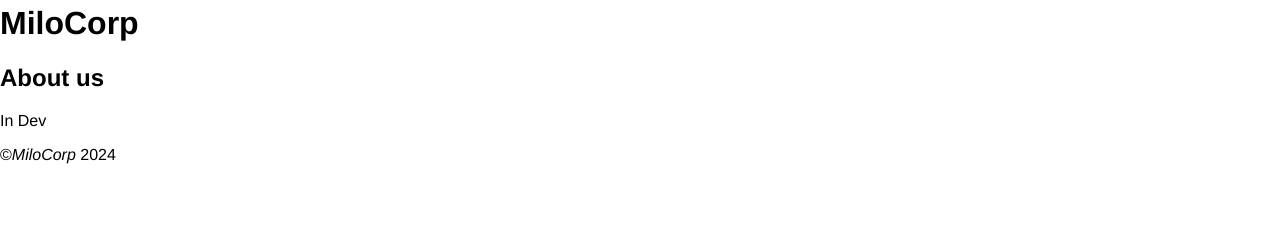
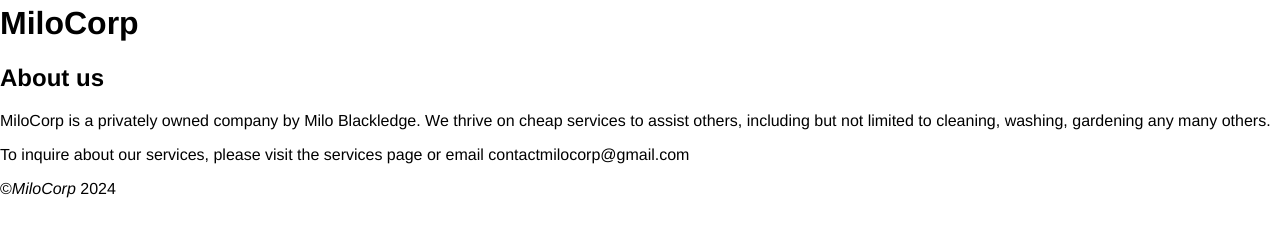
Before and after one commit to milocorp/milocorp.github.io, a plain HTML site: page index.html in a window 1280 px wide. Shown: the part 68-304 px from the top of the page. Drawn offline with Linux system fonts and the light colour scheme.

Commit message:
Update index.html

```diff
--- a/index.html
+++ b/index.html
@@ -17,7 +17,10 @@
   <h1>MiloCorp</h1>
   <h2>About us</h2>
   <p>
-  In Dev
+  MiloCorp is a privately owned company by Milo Blackledge. We thrive on cheap services to assist others, including but not limited to cleaning, washing, gardening any many others.
+  </p>
+  <p>
+  To inquire about our services, please visit the services page or email contactmilocorp@gmail.com
   </p>
   <footer>
     <p>&copy;<i>MiloCorp</i> 2024</p>
```
